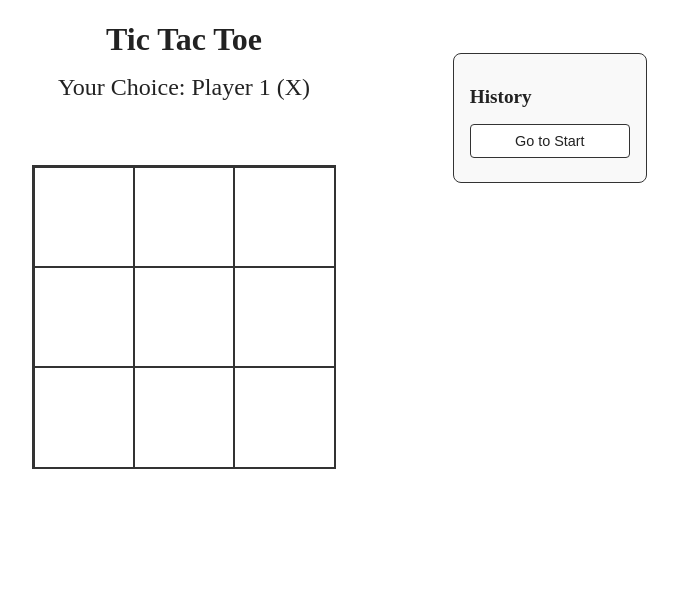
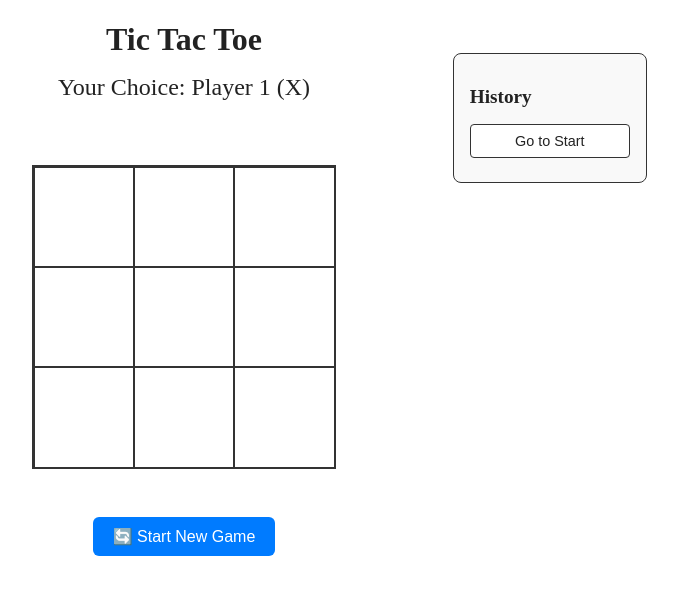
Before and after one commit to hemanth299/tictactoe_game, a React (Vite) app: page / in a window 1280 px wide. Shown: the top 594 px of the page, without its empty margins (456-1134 px from the left). Built offline with nearby package versions, Linux system fonts and the light colour scheme.

Commit message:
just a little update guys

```diff
--- a/src/App.jsx
+++ b/src/App.jsx
@@ -5,14 +5,19 @@ import { Winner } from './components/Winner';
 import { StatusMessage } from './components/statusMessage';
 import { History } from './components/History';
 
+// Helper to initialize a new game
+const newGame = () => ({
+  history: [Array(9).fill(null)],
+  currentMove: 0,
+});
+
 function App() {
-  const [history, setHistory] = useState([Array(9).fill(null)]);
-  const [currentMove, setCurrentMove] = useState(0);
-  const [player1, setPlayer1] = useState(true);
+  const [gameState, setGameState] = useState(newGame());
+  const { history, currentMove } = gameState;
 
   const currentSquares = history[currentMove];
-  const winnerRaw = Winner(currentSquares);
-  const winner = winnerRaw === 'X' ? 'Player 1 (X)' : winnerRaw === 'O' ? 'Player 2 (O)' : null;
+  const player1 = currentMove % 2 === 0;
+  const winner = Winner(currentSquares);
 
   const handleClick = (position) => {
     if (currentSquares[position] || winner) return;
@@ -22,24 +27,40 @@ function App() {
     );
 
     const newHistory = [...history.slice(0, currentMove + 1), newSquares];
-    setHistory(newHistory);
-    setCurrentMove(newHistory.length - 1);
-    setPlayer1((prev) => !prev);
+
+    setGameState({
+      history: newHistory,
+      currentMove: newHistory.length - 1,
+    });
   };
 
   const jumpToMove = (move) => {
-    setCurrentMove(move);
-    setPlayer1(move % 2 === 0);
+    setGameState((prev) => ({
+      ...prev,
+      currentMove: move,
+    }));
+  };
+
+  const resetGame = () => {
+    setGameState(newGame());
   };
 
   return (
     <div>
       <h1 className='title'>Tic Tac Toe</h1>
       <StatusMessage winner={winner} player1={player1} squares={currentSquares} />
+
       <div className='game-container'>
-      <Board squares={currentSquares} handleClick={handleClick} />
-      <History history={history} jumpToMove={jumpToMove} />
-    </div>
+  <div className='board-wrapper'>
+    <Board squares={currentSquares} handleClick={handleClick} />
+   <button className="reset-btn" onClick={resetGame}>
+  🔄 Start New Game
+</button>
+
+  </div>
+  <History history={history} jumpToMove={jumpToMove} />
+
+      </div>
     </div>
   );
 }
--- a/src/components/styles.scss
+++ b/src/components/styles.scss
@@ -1,3 +1,5 @@
+@use 'sass:color';
+
 // ===== Variables =====
 $cell-size: 100px;
 $border-color: #333;
@@ -6,28 +8,50 @@ $hover-color: #e6e6e6;
 $active-bg: #007bff;
 $active-text: #fff;
 
-// ===== Board Layout =====
-.board {
+
+// ===== Layout: Game Container =====
+.game-container {
   display: flex;
-  flex-direction: column; // Stack rows vertically
-  gap: 0; // No gap between rows
-  width: max-content; // Ensure the board fits its content
-  margin: 2rem auto; // Center the board horizontally
-  border: 2px solid $border-color; // Outer border for the board
-  background-color: white;
+  justify-content: center; // Center the board + history group
+  position: relative;
+  margin-top: 2rem;
 }
-.title{
+
+// ===== Board Wrapper (board + reset) =====
+.board-wrapper {
+  display: flex;
+  flex-direction: column;
+  align-items: center;
+  gap: 1rem; // Space between board and button
+  position: relative;
+}
+
+// ===== Title & Status =====
+.title {
   text-align: center;
   font-size: 2rem;
   color: $text-color;
   margin-bottom: 1rem;
 }
-.status{
+
+.status {
   text-align: center;
   font-size: 1.5rem;
   color: $text-color;
   margin-bottom: 1rem;
 }
+
+// ===== Board & Squares =====
+.board {
+  display: flex;
+  flex-direction: column;
+  gap: 0;
+  width: max-content;
+  margin: 2rem auto;
+  border: 2px solid $border-color;
+  background-color: white;
+}
+
 .board-row {
   display: flex; // Align squares horizontally in each row
 }
@@ -42,13 +66,13 @@ $active-text: #fff;
   width: $cell-size;
   height: $cell-size;
   background-color: white;
-  border: 1px solid $border-color; // Add borders to create the grid effect
+  border: 1px solid $border-color;
   cursor: pointer;
   transition: background-color 0.3s ease, transform 0.2s ease;
 
   &:hover {
     background-color: $hover-color;
-    transform: scale(1.05); // Slight zoom effect on hover
+    transform: scale(1.05);
   }
 
   &.active {
@@ -57,7 +81,6 @@ $active-text: #fff;
     cursor: not-allowed;
   }
 
-  // Remove the right border for the last square in each row
   &:last-child {
     border-right: none;
   }
@@ -67,21 +90,38 @@ $active-text: #fff;
 .board-row:last-child .square {
   border-bottom: none;
 }
-.game-container {
-  display: flex;
-  justify-content: center; // Center the board + history group
-  position: relative;      // To allow absolute positioning inside
-  margin-top: 2rem;
+
+.reset-btn {
+  padding: 0.6rem 1.2rem;
+  background-color: $active-bg;
+  color: $active-text;
+  border: none;
+  border-radius: 6px;
+  font-size: 1rem;
+  cursor: pointer;
+  transition: background-color 0.2s ease, transform 0.2s ease;
+
+  &:hover {
+    background-color: color.adjust($active-bg, $lightness: -10%);
+  }
+
+  &:active {
+    transform: scale(0.95);
+  }
+
+  @media (max-width: 600px) {
+    font-size: 0.9rem;
+    padding: 0.5rem 1rem;
+  }
 }
 
-.board-wrapper {
-  position: relative;
-}
 
+
+// ===== Move History =====
 .history {
   position: absolute;
-  top: -5rem; // Align with the top of the board
-  left: calc(70% + 1rem); // Push 4rem to the right of the board
+  top: -5rem;
+  left: calc(70% + 1rem);
   padding: 1rem;
   border: 1px solid $border-color;
   border-radius: 8px;
```
